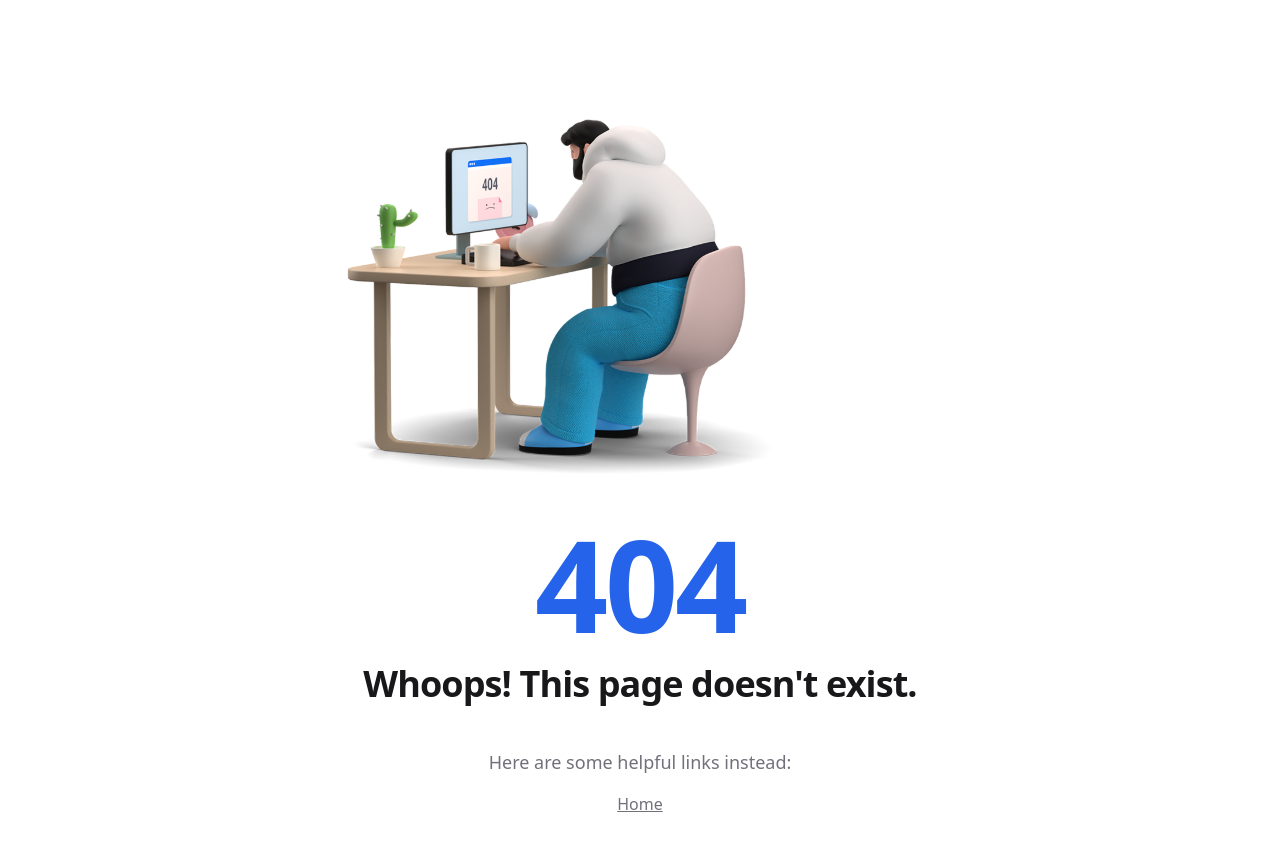
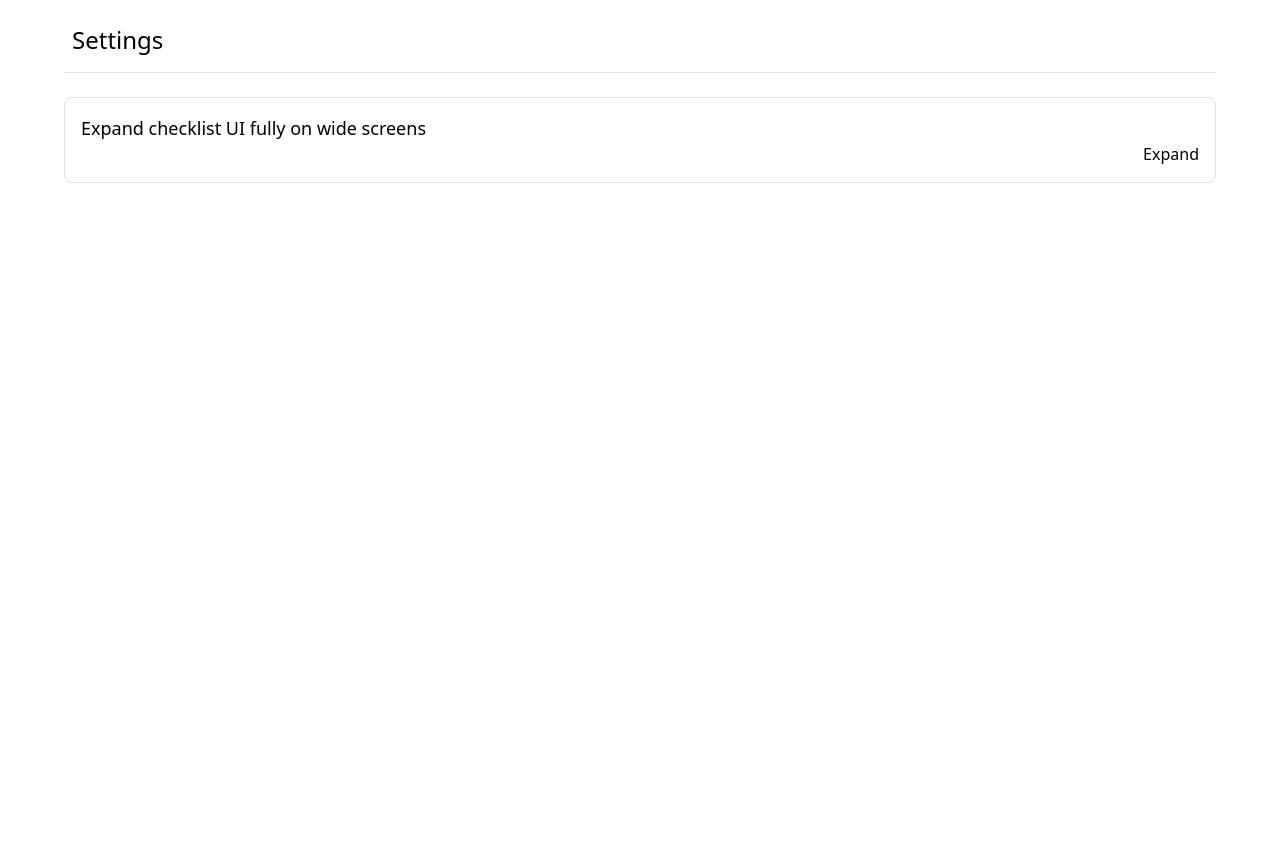
Before and after one commit to Jaimeloeuf/check, a Vue app in the folder app/: page /#/settings in a window 1280 px wide. Before the commit this address had no page. Shown: the top 848 px of the page. After the commit the page ends 800 px from the top, so only its background shows below. Built offline with nearby package versions, Linux system fonts and the light colour scheme; what simpler-fetch would draw is missing.

Commit message:
Add settings to control UI expansion.

```diff
--- a/app/src/router/PublicRoutes.ts
+++ b/app/src/router/PublicRoutes.ts
@@ -28,3 +28,9 @@ export const ChecklistRoute = <const>{
   props: true,
   component: () => import("../views/checklist/Checklist.vue"),
 };
+
+export const SettingsRoute = <const>{
+  name: "settings",
+  path: "/settings",
+  component: () => import("../views/core/Settings.vue"),
+};
--- a/app/src/router/Routes.ts
+++ b/app/src/router/Routes.ts
@@ -5,6 +5,7 @@ import {
   DebugRoute,
   AllChecklistRoute,
   ChecklistRoute,
+  SettingsRoute,
 } from "./PublicRoutes";
 
 /**
@@ -21,6 +22,7 @@ export const Routes = (<const>[
   DebugRoute,
   AllChecklistRoute,
   ChecklistRoute,
+  SettingsRoute,
 
   // `satisfies` operator is used to typecheck all RouteObjects to ensure
   // that the AuthRequirements field is defined in the meta field.
--- a/app/src/store/index.ts
+++ b/app/src/store/index.ts
@@ -1,3 +1,4 @@
 export * from "./loader.store";
 export * from "./notif.store";
+export * from "./settings.store";
 export * from "./checklist.store";
--- /dev/null
+++ b/app/src/store/settings.store.ts
@@ -0,0 +1,21 @@
+import { defineStore } from "pinia";
+
+/**
+ * Type of this pinia store's state.
+ */
+interface State {
+  /**
+   * Boolean flag to control if UI should be fully expanded or limited to a
+   * certain width for ultra wide viewports.
+   */
+  expandFull: boolean;
+}
+
+/**
+ * Use this 'store' to control settings
+ */
+export const useSettings = defineStore("settings", {
+  state: (): State => ({ expandFull: false }),
+
+  persist: true,
+});
--- a/app/src/views/checklist/AllChecklist.vue
+++ b/app/src/views/checklist/AllChecklist.vue
@@ -1,11 +1,12 @@
 <script setup lang="ts">
 import { useRouter } from "vue-router";
-import { useChecklist, useLoader } from "../../store";
+import { useChecklist, useSettings, useLoader } from "../../store";
 import { ChecklistRoute } from "../../router";
 import type { ChecklistID } from "../../types";
 
 const router = useRouter();
 const checklistStore = useChecklist();
+const settings = useSettings();
 const loader = useLoader();
 
 async function create() {
@@ -23,8 +24,7 @@ async function deleteChecklist(checklistID: ChecklistID) {
 </script>
 
 <template>
-  <!-- @todo Have a setting to allow them to expand to full width -->
-  <div class="mx-auto max-w-6xl">
+  <div :class="{ 'mx-auto max-w-6xl': !settings.expandFull }">
     <div class="flex flex-row items-center justify-between pb-6">
       <p class="text-2xl">Checklists</p>
 
--- a/app/src/views/checklist/Checklist.vue
+++ b/app/src/views/checklist/Checklist.vue
@@ -1,7 +1,7 @@
 <script setup lang="ts">
 import { nextTick, onMounted } from "vue";
 import { useRouter } from "vue-router";
-import { useChecklist, useLoader } from "../../store";
+import { useChecklist, useSettings, useLoader } from "../../store";
 import { AllChecklistRoute } from "../../router";
 import BackButton from "../components/BackButton.vue";
 import type { ChecklistID } from "../../types";
@@ -10,6 +10,7 @@ const props = defineProps<{ checklistID: ChecklistID }>();
 
 const router = useRouter();
 const checklistStore = useChecklist();
+const settings = useSettings();
 const loader = useLoader();
 
 const checklist = await checklistStore.get(props.checklistID);
@@ -72,8 +73,7 @@ function allDone() {
 </script>
 
 <template>
-  <!-- @todo Have a setting to allow them to expand to full width -->
-  <div class="mx-auto max-w-6xl">
+  <div :class="{ 'mx-auto max-w-6xl': !settings.expandFull }">
     <div class="flex flex-row items-center justify-between pb-6">
       <BackButton />
 
--- /dev/null
+++ b/app/src/views/core/Settings.vue
@@ -0,0 +1,23 @@
+<script setup lang="ts">
+import { useSettings } from "../../store";
+
+const settings = useSettings();
+</script>
+
+<template>
+  <div :class="{ 'mx-auto max-w-6xl': !settings.expandFull }">
+    <div class="mb-6 flex flex-row items-center border-b pb-4">
+      <span class="ml-2 text-2xl">Settings</span>
+    </div>
+
+    <div class="rounded-lg border border-zinc-200 p-4">
+      <p class="text-lg">Expand checklist UI fully on wide screens</p>
+
+      <div class="text-right">
+        <button @click="settings.expandFull = !settings.expandFull">
+          {{ settings.expandFull ? "Narrow" : "Expand" }}
+        </button>
+      </div>
+    </div>
+  </div>
+</template>
```
